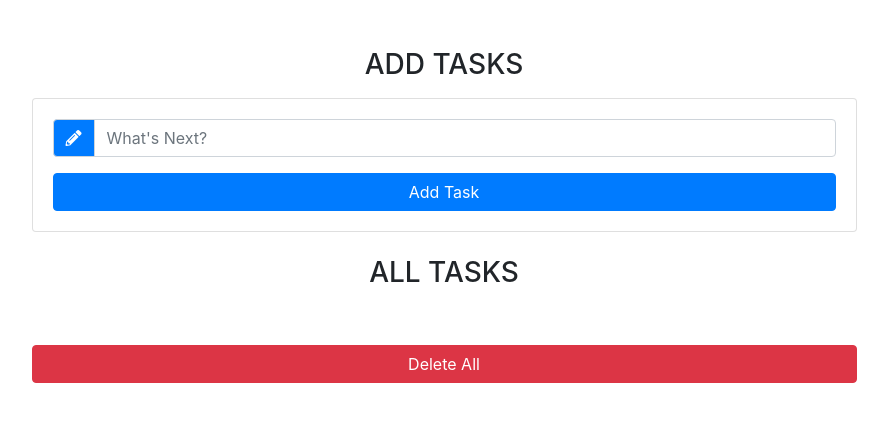
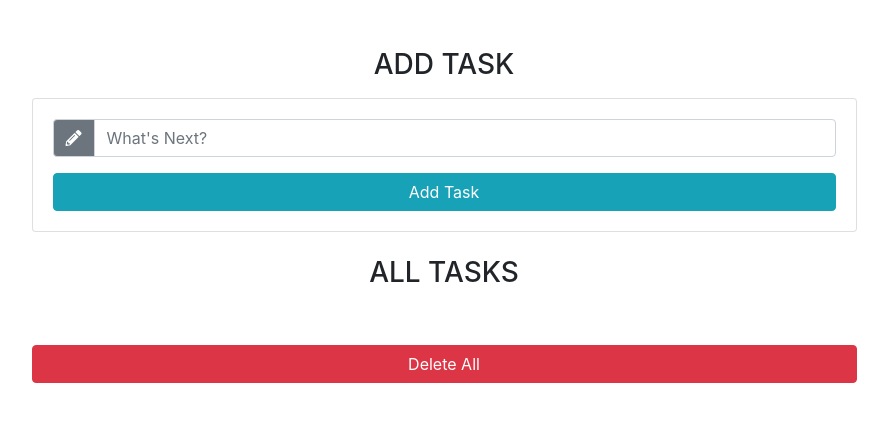
Before and after one commit to JaydenTan98/react-wattodo, a React (Create React App) app: page / in a window 1280 px wide. Shown: the top 422 px of the page, without its empty margins (196-1084 px from the left). Built offline with nearby package versions, Linux system fonts and the light colour scheme.

Commit message:
Edit task function/Finalize the theme

```diff
--- a/src/App.js
+++ b/src/App.js
@@ -36,16 +36,28 @@
     });
   }
 
-  clearList = ()=>{
-    console.log("clear list")
+  clearList = ()=>{                   //Clear the list of tasks
+    this.setState({
+      items: []
+    });
   }
 
   handleDelete = (id)=>{
-    console.log("handle edit $(id)")
+    const deletedItem = this.state.items.filter(item=>item.id !== id);
+    this.setState({
+      items: deletedItem
+    })
   }
 
   handleEdit = (id)=>{
-    console.log("edit edit $(id)")
+    const filteredItems = this.state.items.filter(item=>item.id !== id);
+    const selectedItem = this.state.items.find(item=> item.id === id);         //Look for the task to edit using id match
+    this.setState({
+      items: filteredItems,
+      item: selectedItem.title,
+      id: id,
+      editItem: true
+    })
   }
 
   render() {
@@ -53,7 +65,7 @@
       <div className="container">
         <div className="row">
           <div className="col-10 mx-auto col-md-9 mt-5">
-            <h3 className="text-uppercase text-center">Add Tasks</h3>
+            <h3 className="text-uppercase text-center">Add Task</h3>
             <TodoInput item={this.state.item} handleChange={this.handleChange} handleSubmit={this.handleSubmit} editItem={this.state.editItem}/>
             <TodoList items={this.state.items} clearList={this.state.clearList} handleDelete={this.handleDelete} handleEdit={this.handleEdit}/>
           </div>
--- a/src/components/TodoInput.js
+++ b/src/components/TodoInput.js
@@ -8,13 +8,13 @@
                 <form onSubmit={handleSubmit}>
                     <div className="input-group">
                         <div className="input-group-prepend">
-                            <div className="input-group-text bg-primary text-white">
+                            <div className="input-group-text bg-secondary text-white">
                                 <i className="fas fa-pencil-alt" />
                             </div>
                         </div>
                         <input type="text" className="form-control text-capitalize" placeholder="What's Next?" value={item} onChange={handleChange}/>
                     </div>
-                    <button type="submit" className="btn btn-block btn-primary mt-3">Add Task</button>
+                    <button type="submit" className={editItem?"btn btn-block btn-success mt-3": "btn btn-block btn-info mt-3"}>{editItem?'Edit':'Add Task'}</button>
                 </form>
             </div>
         )
--- a/src/components/TodoItem.js
+++ b/src/components/TodoItem.js
@@ -5,9 +5,9 @@
     render() {
         const {title, handleDelete, handleEdit} = this.props
         return (
-            <li className="list-group-item text-capitalize d-flex justify-content-between my-1.5">
+            <li className="list-group-item text-capitalize d-flex justify-content-between my-2">
                 <h6>{title}</h6>
-                <div>
+                <div className="todo-icon">
                     <span className="mx-2 text-success" onClick={handleEdit} >
                         <i className="fas fa-pen"></i>
                     </span>
--- a/src/components/TodoList.js
+++ b/src/components/TodoList.js
@@ -15,6 +15,6 @@
                     Delete All
                 </button>
             </ul>
-        )
+        );
     }
 }
```
